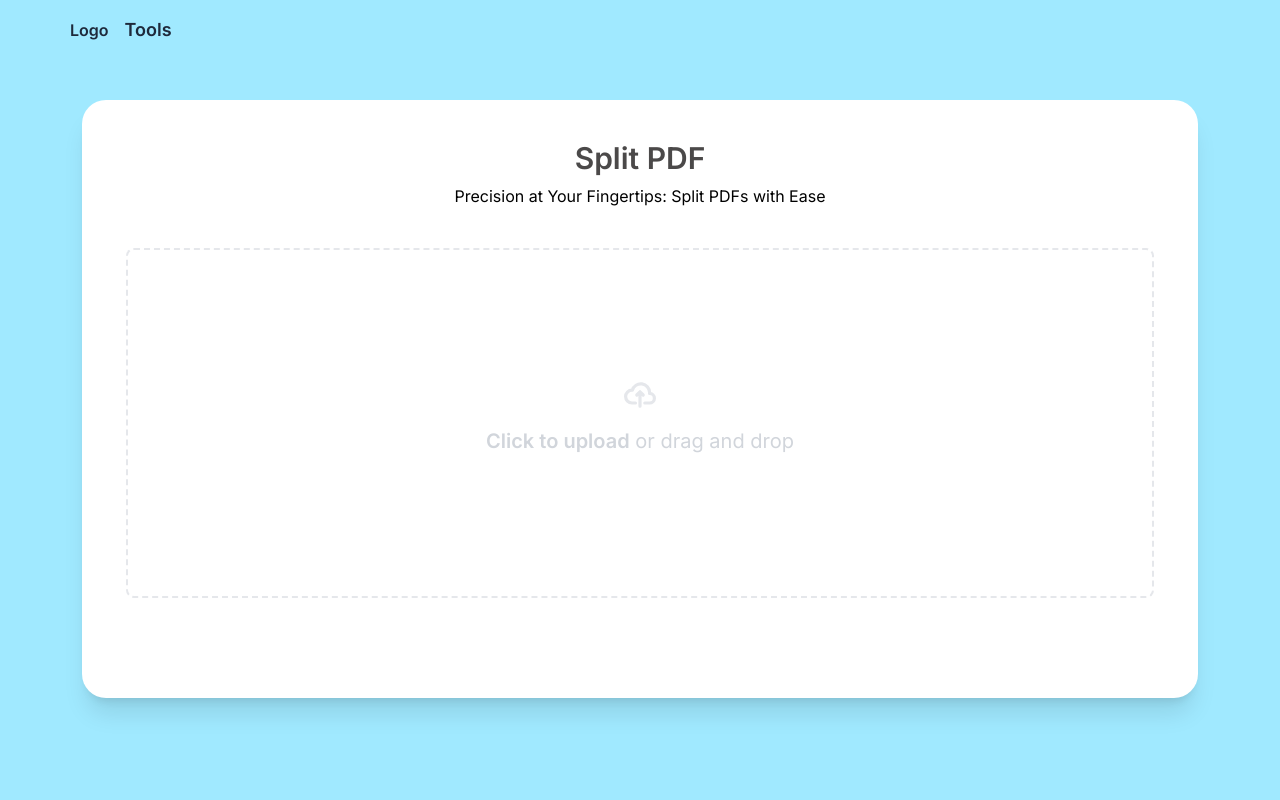
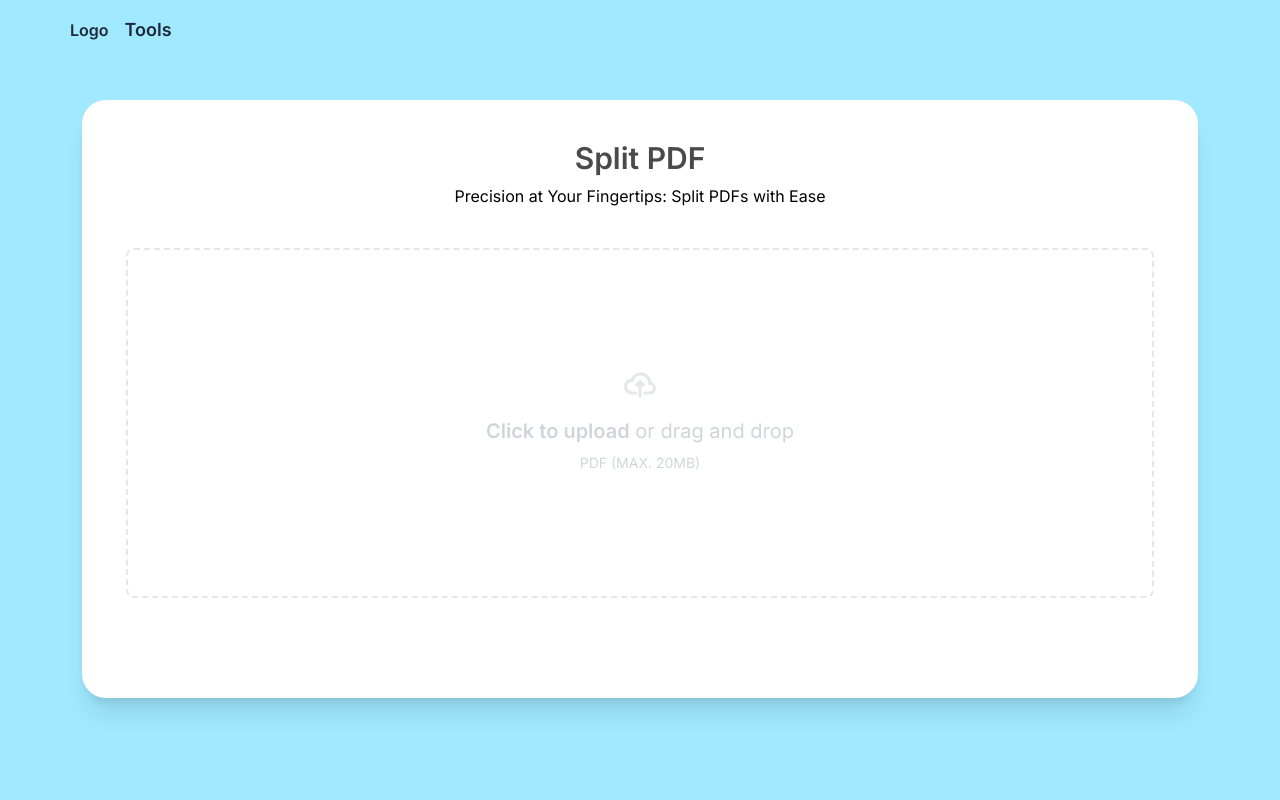
Before and after one commit to Abdul-Wahab-dev/ai-project, a Next.js app: page /split-pdf in a window 1280 px wide. Shown: the top 800 px of the page. Built offline with nearby package versions, Linux system fonts and the light colour scheme.

Commit message:
split pdf frontend conditions

```diff
--- a/app/split-pdf/page.tsx
+++ b/app/split-pdf/page.tsx
@@ -22,12 +22,18 @@ const page = () => {
   const [filePreview, setFilePreview] = useState("");
   const [resltPdfPreview, setResultPdfPreview] = useState("");
   const handleFile = (event) => {
-    setFileUploadLoading(true);
     if (event.target.files && event.target.files.length) {
-      setTimeout(() => {
-        setFile(event.target.files[0]);
-        setFileUploadLoading(false);
-      }, 1000);
+      if (event.target.files[0].size > 20000000) return;
+      const type = event.target.files[0].type;
+
+      if (type === "application/pdf") {
+        setFileUploadLoading(true);
+
+        setTimeout(() => {
+          setFile(event.target.files[0]);
+          setFileUploadLoading(false);
+        }, 1000);
+      }
     }
   };
 
@@ -393,9 +399,9 @@ const page = () => {
                             </span>{" "}
                             or drag and drop
                           </p>
-                          {/* <p className="text-sm text-gray-300 dark:text-gray-300">
-                            PDF
-                          </p> */}
+                          <p className="text-sm text-gray-300 dark:text-gray-300">
+                            PDF (MAX. 20MB)
+                          </p>
                         </div>
                         <input
                           id="dropzone-file"
```
